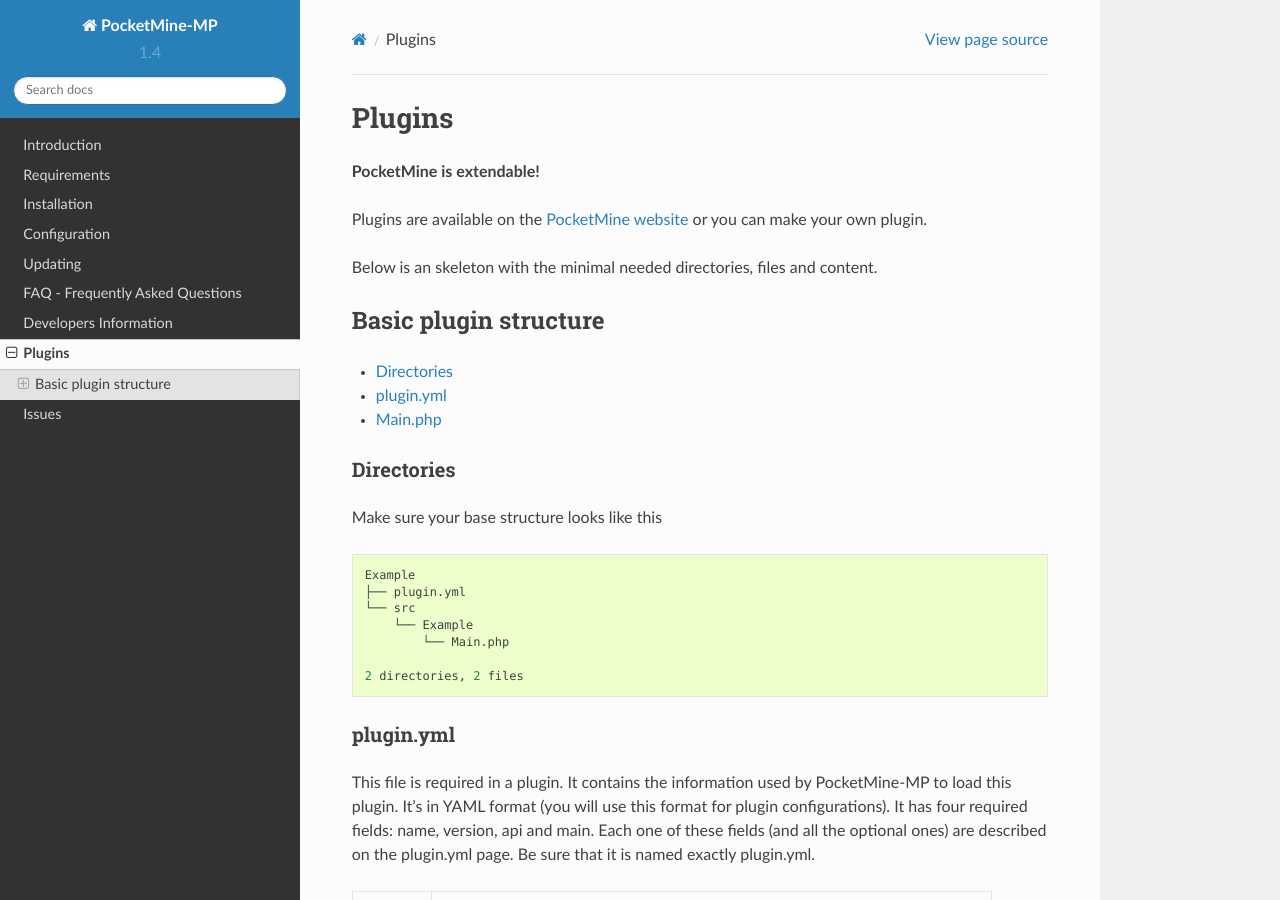
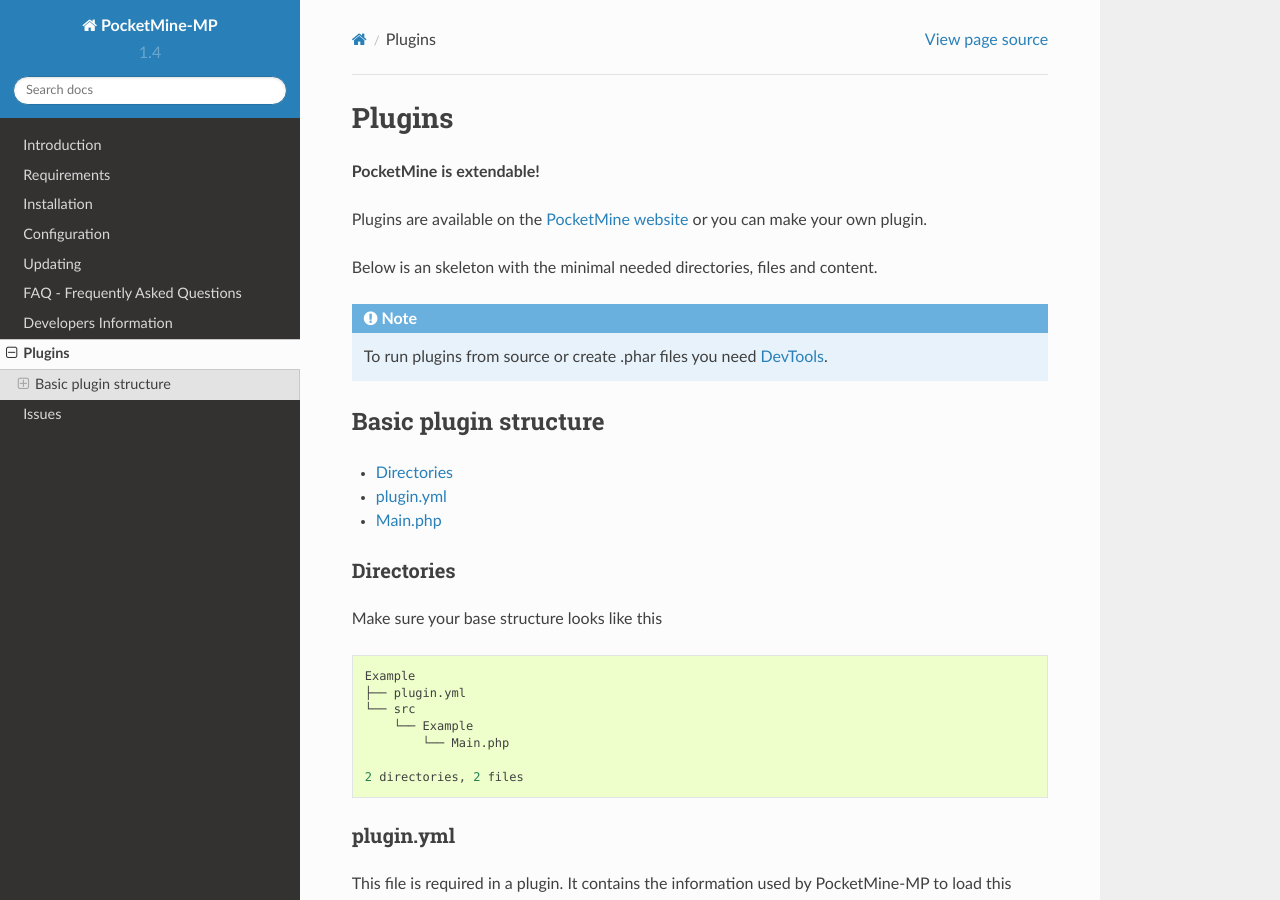
Before and after one commit to PocketMine/Documentation, a Sphinx documentation site: the page built from source/plugins.rst, in a window 1280 px wide and 900 px high. Built offline with Sphinx 7.4.7 and the Read the Docs theme 2.0.0, drawn with Linux system fonts in a browser that asks for light colours.

Commit message:
note about DevTools

```diff
--- a/source/plugins.rst
+++ b/source/plugins.rst
@@ -7,6 +7,9 @@
 Plugins are available on the `PocketMine website <http://forums.pocketmine.net/plugins/>`_ or you can make your own plugin.
 
 Below is an skeleton with the minimal needed directories, files and content.
+
+.. note::
+    To run plugins from source or create .phar files you need `DevTools <http://jenkins.pocketmine.net/job/DevTools%20Plugin/>`_.
 
 Basic plugin structure
 ----------------------
```
